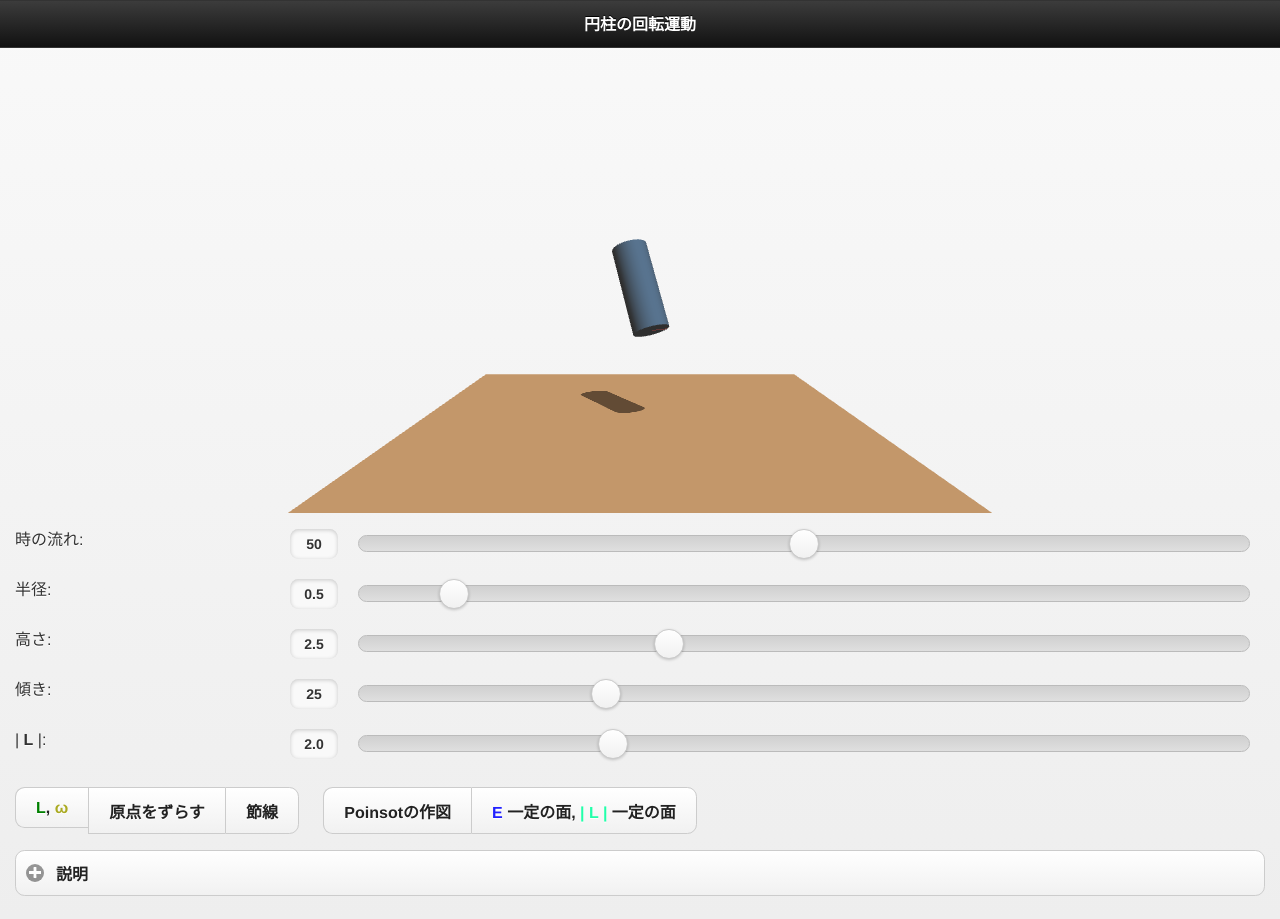
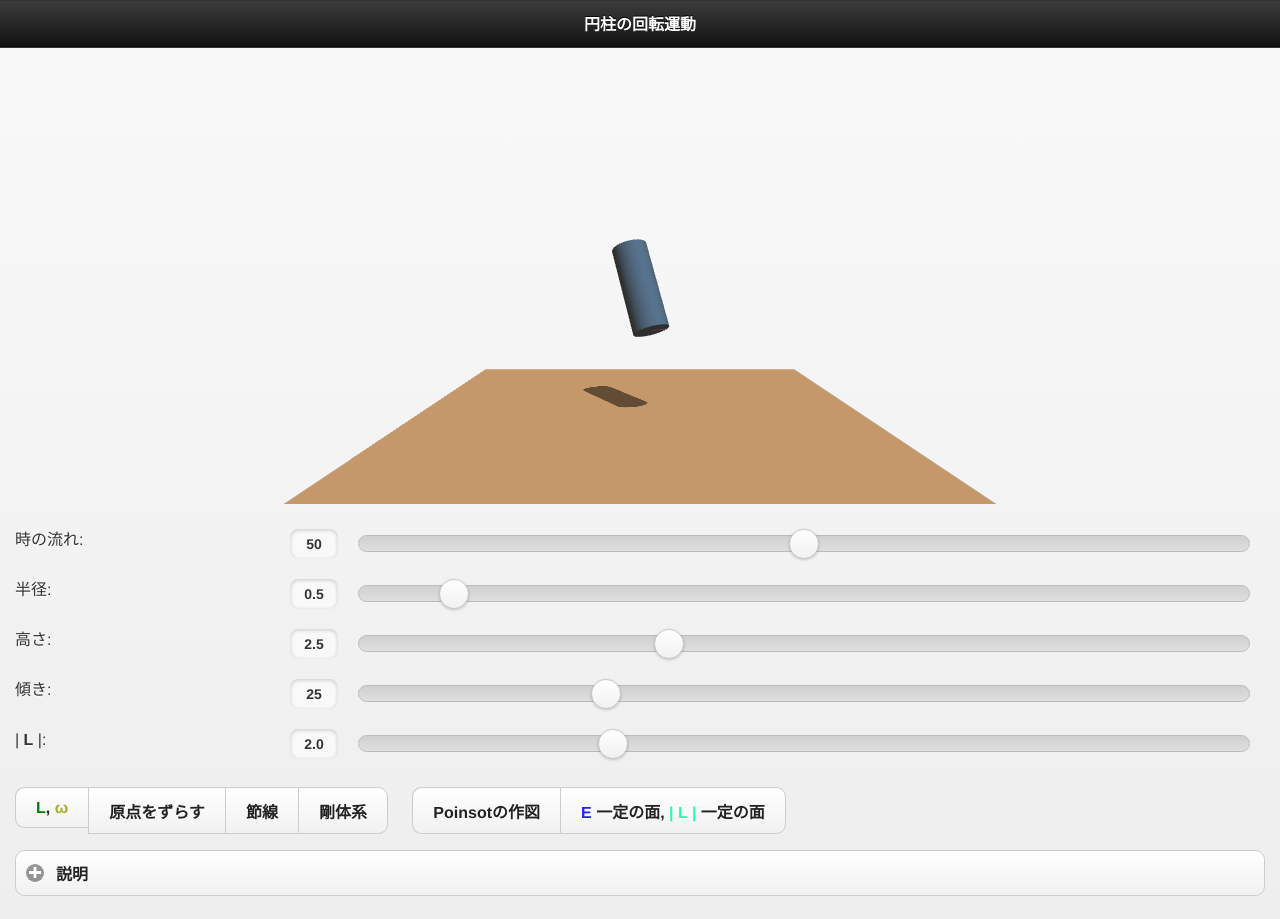
Before and after one commit to tamubun/Rotation, a plain HTML site: page computer/rotation/index.html in a window 1280 px wide. Drawn offline with Linux system fonts and the light colour scheme; animation ran at ten frames a second.

Commit message:
剛体系追加。少し酔う

```diff
--- a/computer/rotation/index.html
+++ b/computer/rotation/index.html
@@ -46,6 +46,8 @@
         <label for='shift'>原点をずらす</label>
         <input class='configs' name='line-of-nodes' id='line-of-nodes' type='checkbox'>
         <label for='line-of-nodes'>節線</label>
+        <input class='configs' name='body-coord' id='body-coord' type='checkbox'>
+        <label for='body-coord'>剛体系</label>
       </fieldset>
       <fieldset data-role='controlgroup' data-type='horizontal' style='display: inline;'>
         <input class='configs' name='poinsot' id='poinsot' type='checkbox'>
@@ -61,9 +63,10 @@
 	<li>シミュレーション画面上でマウスを左ボタン、中ボタン、右ボタンでドラッグすることにより視点を色々と動かすことが出来ます。</li>
 	<li>円柱上の赤線は、円柱の回転を分かり易くするように付けた目印で、円柱に貼りついています。</li>
 	<li>「時の流れ」で運動をスローで再生するか早送りで再生するかを変えられます。0にすれば、一時停止です。これは、物理的なパラメーターではありません。</li>
-	<li>「L,ω」を押すと、角運動量ベクトル<b>L</b>が緑色、角速度ベクトル<b>ω</b>が黄色で表示されます。自由回転なので、角運動量は保存されており動きません。</li>
+	<li>「L,ω」を押すと、角運動量ベクトル<b>L</b>が緑色、角速度ベクトル<b>ω</b>が黄色で表示されます。自由回転なので、角運動量は保存されています。</li>
 	<li>「原点をずらす」を押すと、角速度や各種楕円体などが円柱に重ならないようにして表示されるようになります。これらが円柱の中に隠れて見辛いとき、押して下さい。</li>
 	<li>「節線」は、オイラー角の文脈で使われる言葉です。もし、円柱が"嘘の回転"、つまり、円柱の対称軸を軸とする回転が無視され、対称軸だけが回転する(歳差運動)場合、円柱の赤線がどこに来るか、を表しています。<a href="http://bulletphysics.org/" rel="external">Bullet physics</a>や、<a href="http://www.blender.org/education-help/tutorials/game-engine/" rel="external">Blender game engine</a>などの物理エンジンでは(私が調べた時点では)、剛体の回転を、この嘘の回転でごまかしています。これでは、体操の捻りを伴った宙返りはシミュレート出来ません。</li>
+	<li>「剛体系」を押すと、円柱が止まって見える座標系から見た世界に変わります。</li>
 	<li>半径や高さを変えて、細長い円柱にしたり、平たい円柱にしたりして、回転運動がどうなるか見て下さい。節線を表示して、節線と赤線どちらがどちらを追い越すかなどが見所です。高さが半径の√3倍になるとき(対称軸回りの慣性モーメントと、対称軸に垂直な軸の慣性モーメントが等しくなる)が運動の変わり目で、この時、各種の楕円体が球になります。</li>
 	<li>「Poinsotの作図」を押したときに出る赤い楕円体が慣性楕円体で、その上部で接している灰色の平面が不変平面です。角速度ベクトルの指す延長上に慣性楕円体と不変平面の接点があります。この接点が慣性楕円体上に描く軌跡はポールホード、不変平面上に描く軌跡はハーポールホードと呼ばれています。</li>
 	<li>「E一定の面, |L|一定の面」を押した時は、角運動量空間内におけるエネルギー E 一定の楕円体面(Binetの楕円体)が紫色、角運動量の大きさ一定の球面が緑色で表示されます。これらの交わる線上に角運動量ベクトル<b>L</b>の先端が乗っています。</li>
--- a/computer/rotation/rotation.js
+++ b/computer/rotation/rotation.js
@@ -1,11 +1,14 @@
 'use strict';
+var debug = false;
+
 var camera, scene, renderer, controls;
 
 var radius, height, theta, mom, omega_phi, omega_psi;
 var timer, timer_old, time_offset;
-var I1, I2, I3, E, scale = 70, shift_x;
-var cylinder, poinsot, plane, contact, vect_l, vect_omega, binet, binet_s,
-    nodes_line;
+var I1, I2, I3, E, scale = 70, shift_x, cylinder_height = 170;
+var cylinder, ground, poinsot, invariable, contact, vect_l, vect_omega,
+    binet, binet_s, nodes_line;
+var body_coord;
 
 function newSettings() {
   radius = Number($('#radius').val());
@@ -13,8 +16,9 @@ function newSettings() {
   theta = Math.PI/180.0 * Number($('#theta').val());
   mom = Number($('#mom').val());
   cylinder.scale.set(radius * 50, height * 50, radius * 50);
+  if ( !body_coord ) {
     cylinder.quaternion.setFromAxisAngle(new THREE.Vector3(-1, 0, 0), theta);
-
+  }
   nodes_line.scale.set(radius * 50, height * 50, radius * 50);
 
   I1 = I2 = radius * radius / 4.0 + height * height / 12.0;
@@ -28,7 +32,8 @@ function newSettings() {
     scale / Math.sqrt(I1),
     scale / Math.sqrt(I3),
     scale / Math.sqrt(I1));
-  plane.position.y = poinsot.position.y + scale * Math.sqrt(2 * E) / mom;
+  if ( !body_coord )
+    invariable.position.y = scale * Math.sqrt(2 * E) / mom;
 
   binet.scale.set(
     scale * Math.sqrt(2 * E * I1),
@@ -51,7 +56,7 @@ function newConfigs() {
     $('#line-of-nodes').prop('checked');
 
   poinsot.visible = poinsot.children[0].visible =
-  plane.visible = contact.visible =
+  invariable.visible = contact.visible =
     $('#poinsot').prop('checked');
   binet.visible = binet.children[0].visible =
   binet_s.visible =
@@ -62,10 +67,25 @@ function newConfigs() {
     $('#vectors').prop('checked');
 
   shift_x =
-  poinsot.position.x = plane.position.x =
+  poinsot.position.x = invariable.position.x =
   binet.position.x = binet_s.position.x =
   vect_l.position.x = vect_omega.position.x =
     $('#shift').prop('checked') ? 200 : 0;
+
+  if ( body_coord !== $('#body-coord').prop('checked') )
+    changeCoordinateSystem();
+}
+
+function changeCoordinateSystem() {
+  body_coord = !body_coord;
+  if ( !body_coord ) {
+    ground.quaternion.setFromAxisAngle(new THREE.Vector3(1, 0, 0), Math.PI/2);
+    ground.position.set(0, -cylinder_height, 0);
+    vect_l.setDirection(new THREE.Vector3(0, 1, 0));
+    invariable.position.y = scale * Math.sqrt(2 * E) / mom;
+  } else {
+    cylinder.quaternion.setFromAxisAngle(new THREE.Vector3(0, 0, 1), 0);
+  }
 }
 
 function init() {
@@ -75,7 +95,7 @@ function init() {
   camera = new THREE.PerspectiveCamera(
     45, arena.innerWidth() / arena.innerHeight(), 1, 2000);
   camera.position.set(0, 30, -750);
-  camera.lookAt( scene.position );
+  camera.lookAt(scene.position);
   controls = new THREE.TrackballControls(camera, arena[0]);
   controls.rotateSpeed = 1.0;
   controls.zoomSpeed = 1.2;
@@ -87,11 +107,6 @@ function init() {
   controls.enabled = true;
 
   scene.add(new THREE.AmbientLight(0x404040));
-  var light = new THREE.DirectionalLight(0xffffff);
-  light.position.set(-50, 200, -100);
-  light.castShadow = true;
-  light.shadowMapWidth = 2048;
-  light.shadowMapHeight = 2048;  scene.add(light);
 
   cylinder = new THREE.Mesh(
     new THREE.CylinderGeometry(1, 1, 1, 30, 1),
@@ -110,10 +125,25 @@ function init() {
   var ground_material =
     new THREE.MeshLambertMaterial({ ambient: 0xbbbbbb, color: 0xaa7744 });
   ground_material.side = THREE.DoubleSide;
-  var ground = new THREE.Mesh(
+  ground = new THREE.Mesh(
     new THREE.PlaneGeometry(600, 600), ground_material);
-  ground.rotation.x = -Math.PI / 2;
-  ground.position.y = -180;
+  var light = new THREE.DirectionalLight(0xffffff);
+  light.position.set(-50, -100, -380);
+  light.castShadow = true;
+  light.shadowMapWidth = 2048;
+  light.shadowMapHeight = 2048;
+  light.target = cylinder;
+  ground.add(light); // 剛体系で、光源も地面と一緒に回るようにする
+  if ( debug ) {
+    var light_mark = new THREE.Mesh(
+      new THREE.SphereGeometry(3),
+      new THREE.MeshLambertMaterial(
+	{ ambient: 0xbbbbbb, color: 0xff2222 }));
+    light.add(light_mark);
+  }
+  ground.useQuaternion = true;
+  ground.quaternion.setFromAxisAngle(new THREE.Vector3(1, 0, 0), Math.PI/2);
+  ground.position.y = -cylinder_height;
   ground.receiveShadow = true;
   scene.add(ground);
 
@@ -141,14 +171,14 @@ function init() {
   poinsot.quaternion = cylinder.quaternion;
   scene.add(poinsot);
 
-  var plane_material =
+  var invariable_material =
     new THREE.MeshLambertMaterial(
       { ambient: 0xbbbbbb, color: 0x777777, transparent: true, opacity: 0.2 });
-  plane_material.side = THREE.DoubleSide;
-  plane = new THREE.Mesh(
-    new THREE.PlaneGeometry(600, 600), plane_material);
-  plane.rotation.x = -Math.PI / 2;
-  scene.add(plane);
+  invariable_material.side = THREE.DoubleSide;
+  invariable = new THREE.Mesh(
+    new THREE.PlaneGeometry(600, 600), invariable_material);
+  invariable.quaternion = ground.quaternion;
+  scene.add(invariable);
 
   contact = new THREE.Mesh(
     new THREE.SphereGeometry(3),
@@ -202,34 +232,57 @@ function animate() {
     timer_old + (Date.now()-time_offset) * 0.000004 * Number($('#speed').val());
   var phi = timer * omega_phi,
       psi = timer * omega_psi;
-  var q1, q2;
+  var q, q_inv, q1, q2;
   q1 = new THREE.Quaternion();
   q1.setFromAxisAngle(new THREE.Vector3(0, 1, 0), psi);
   q2 = new THREE.Quaternion();
   q2.setFromAxisAngle(new THREE.Vector3(-1, 0, 0), theta);
   q2.multiply(q1);
-  cylinder.quaternion.setFromAxisAngle(new THREE.Vector3(0, 1, 0), phi);
-  cylinder.quaternion.multiply(q2);
+  q = new THREE.Quaternion();
+  q.setFromAxisAngle(new THREE.Vector3(0, 1, 0), phi);
+  q.multiply(q2);
+  q_inv = q.clone().inverse();
+  var l =  new THREE.Vector3(0, mom, 0),
+      l_body = l.clone().applyQuaternion(q_inv),
+      omega = new THREE.Vector3(l_body.x / I1, l_body.y / I3, l_body.z / I1);
+  if ( !body_coord ) {
+    cylinder.quaternion.copy(q);
 
-  q2.setFromAxisAngle(new THREE.Vector3(-1, 0, 0), theta);
+    q1.setFromAxisAngle(new THREE.Vector3(-1, 0, 0), theta);
     nodes_line.rotation.set(0, phi, theta);
     nodes_line.quaternion.setFromAxisAngle(new THREE.Vector3(0, 1, 0), phi);
-  nodes_line.quaternion.multiply(q2);
+    nodes_line.quaternion.multiply(q1);
 
-  var q = cylinder.quaternion.clone(),
-      omega = new THREE.Vector3(0, mom, 0);
-  q.inverse();
     omega.applyQuaternion(q);
-  omega.x /= I1;
-  omega.y /= I3;
-  omega.z /= I1;
-  omega.applyQuaternion(cylinder.quaternion);
+    vect_omega.setLength(7 * omega.length());
+    vect_omega.setDirection(omega.clone().normalize());
+
     contact.position.set(
       scale * omega.x / Math.sqrt(2 * E) + shift_x,
       scale * omega.y / Math.sqrt(2 * E),
       scale * omega.z / Math.sqrt(2 * E));
+  } else {
+    ground.quaternion.copy(q_inv);
+    q1.setFromAxisAngle(new THREE.Vector3(1, 0, 0), Math.PI/2);
+    ground.quaternion.multiply(q1);
+    ground.position.copy(
+      (new THREE.Vector3(0, -cylinder_height, 0)).applyQuaternion(q_inv));
+
+    nodes_line.rotation.set(0, -psi, 0);
+
+    vect_l.setDirection(l_body.clone().normalize());
     vect_omega.setLength(7 * omega.length());
-  vect_omega.setDirection(omega.normalize()); // omega changes
+    vect_omega.setDirection(omega.clone().normalize());
+
+    invariable.position.copy(
+      (new THREE.Vector3(0, scale * Math.sqrt(2 * E) / mom, 0))
+	.applyQuaternion(q_inv));
+    invariable.position.x += shift_x;
+    contact.position.set(
+      scale * omega.x / Math.sqrt(2 * E) + shift_x,
+      scale * omega.y / Math.sqrt(2 * E),
+      scale * omega.z / Math.sqrt(2 * E));
+  }
 
   controls.update();
   renderer.render(scene, camera);
@@ -242,6 +295,8 @@ $(function() {
     time_offset = Date.now();
     timer_old = timer;
   });
+
+  body_coord = $('#body-coord').prop('checked')
   init();
   animate();
 });
```
Lines whose indentation alone changed are shown as unchanged.
